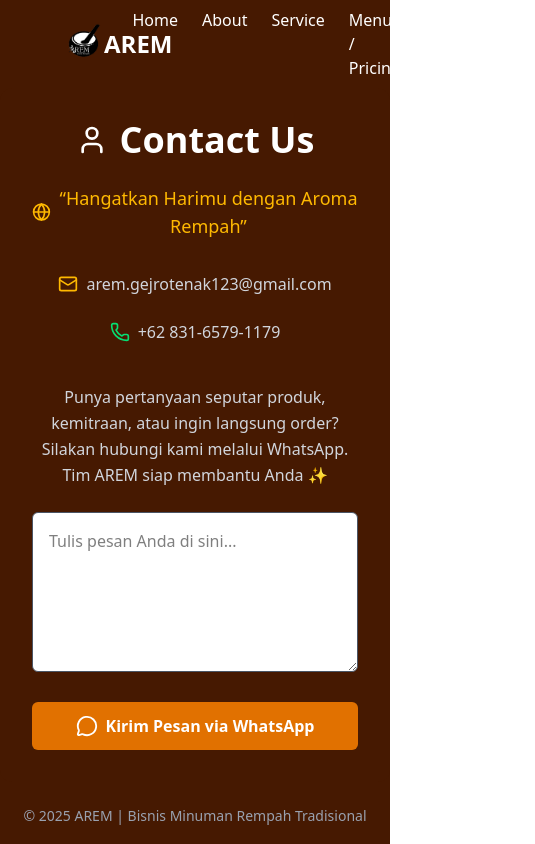
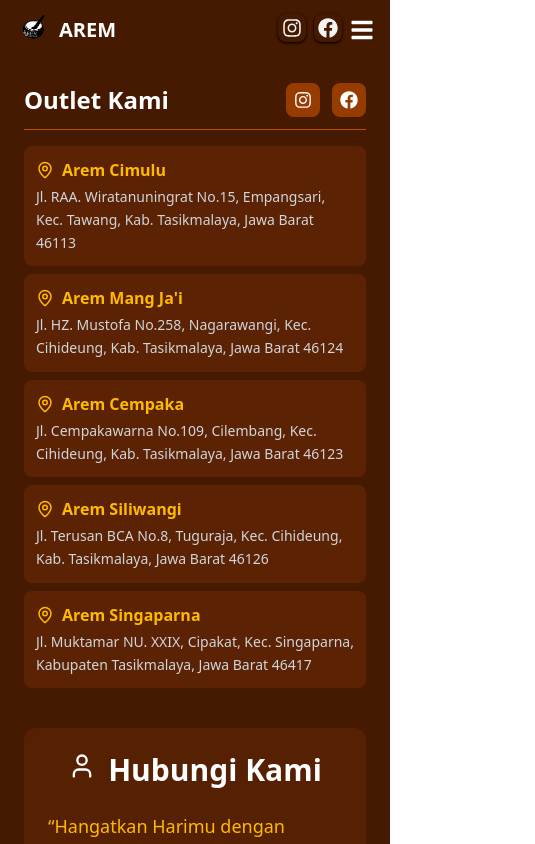
Before and after one commit to aither30/arem-project, a Next.js app: page /contact in a window 390 px wide. Shown: the top 844 px of the page, 535 px wide, since content can reach past the window. Built offline with nearby package versions, Linux system fonts and the light colour scheme.

Commit message:
added interface mobile

```diff
--- a/src/app/about/page.tsx
+++ b/src/app/about/page.tsx
@@ -2,9 +2,9 @@
 
 export default function About() {
   return (
-    <div className="py-8 bg-gradient-to-b from-white to-amber-50">
+    <div className="flex flex-col py-4 md:py-8 bg-gradient-to-b from-white to-amber-50">
       {/* Header */}
-      <div className="text-center mb-8">
+      <div className="text-center md:mb-8 mb-6">
         <div className="flex flex-col items-center">
           <div className="w-16 h-1 bg-amber-600 mb-3"></div>
           <h2 className="text-amber-600 tracking-widest font-medium">
@@ -17,7 +17,7 @@
       </div>
 
       {/* Content */}
-      <div className="max-w-6xl mx-auto grid grid-cols-1 md:grid-cols-2 gap-12 items-center px-6 md:px-12">
+      <div className="max-w-6xl mx-auto grid grid-cols-1 md:grid-cols-2 gap-4 md:gap-12 items-center px-6 md:px-12">
         {/* Image Gallery */}
         <div className="grid grid-cols-2 grid-rows-2 gap-4 relative">
           {/* 4 Foto kecil */}
@@ -45,7 +45,7 @@
         </div>
 
         {/* Text */}
-        <div className="space-y-3">
+        <div className="space-y-3 text-sm md:text-base">
           <h2 className="text-3xl font-bold text-amber-900">Profil Perusahaan</h2>
           <p className="text-gray-700 leading-relaxed text-justify">
             AREM hadir untuk menghadirkan kembali kehangatan dan kekayaan rasa
--- a/src/app/components/nav.tsx
+++ b/src/app/components/nav.tsx
@@ -1,31 +1,36 @@
 "use client";
 import Image from "next/image";
 import Link from "next/link";
-// import { FaInstagram, FaLinkedin, FaGithub, FaTiktok } from "react-icons/fa";
+import { FaInstagram, FaLinkedin, FaGithub, FaTiktok, FaFacebook } from "react-icons/fa";
 
 
 export default function Navbar() {
-//   const socialLinks = [
-//     {
-//       name: "Instagram",
-//       icon: <FaInstagram />,
-//       href: "https://www.instagram.com/appleaither?igsh=cGpiaHQ4aHdxZnVo",
-//     },
-//     {
-//       name: "LinkedIn",
-//       icon: <FaLinkedin />,
-//       href: "https://www.linkedin.com/in/alpi-darul-hakim-331408308?utm_source=share&utm_campaign=share_via&utm_content=profile&utm_medium=android_app",
-//     },
-//     { name: "GitHub", icon: <FaGithub />, href: "https://github.com/aither30" },
-//     {
-//       name: "Tiktok",
-//       icon: <FaTiktok />,
-//       href: "https://www.tiktok.com/@osecret_?_t=ZS-8vkQENo3pho&_r=1",
-//     },
-//   ];
+  const socialLinks = [
+    {
+      name: "Instagram",
+      icon: <FaInstagram />,
+      href: "https://www.instagram.com/appleaither?igsh=cGpiaHQ4aHdxZnVo",
+    },
+    {
+      name: "Facebook",
+      icon: <FaFacebook />,
+      href: "www.facebook.com",
+    },
+    // {
+    //   name: "LinkedIn",
+    //   icon: <FaLinkedin />,
+    //   href: "https://www.linkedin.com/in/alpi-darul-hakim-331408308?utm_source=share&utm_campaign=share_via&utm_content=profile&utm_medium=android_app",
+    // },
+    // { name: "GitHub", icon: <FaGithub />, href: "https://github.com/aither30" },
+    // {
+    //   name: "Tiktok",
+    //   icon: <FaTiktok />,
+    //   href: "https://www.tiktok.com/@osecret_?_t=ZS-8vkQENo3pho&_r=1",
+    // },
+  ];
 
   return (
-    <nav className="bg-amber-950 py-2 mx-auto  flex justify-between items-center z-10 relative">
+    <nav className="bg-amber-950 py-1 mx-auto hidden md:flex justify-between items-center z-10 relative border-b border-b-white">
       {/* Logo Section */}
       <div className="flex ml-16">
         <Image
@@ -41,13 +46,13 @@
       </div>
 
       {/* Navigation Links */}
-      <ul className="flex space-x-6 mr-16 text-l">
+      <ul className="flex space-x-6 text-l">
         <li>
           <Link
             href="/"
             className="hover:text-gray-400 text-white"
           >
-            Home
+            Beranda
           </Link>
         </li>
         <li>
@@ -55,7 +60,7 @@
             href="/about"
             className="hover:text-gray-400 text-white"
           >
-            About
+            Tentang Kami
           </Link>
         </li>
         <li>
@@ -63,7 +68,7 @@
             href="/service"
             className="hover:text-gray-400 text-white"
           >
-            Service
+            Layanan
           </Link>
         </li>
         <li>
@@ -71,7 +76,7 @@
             href="/product"
             className="hover:text-gray-400 text-white "
           >
-            Menu / Pricing
+            Produk
           </Link>
         </li>
         <li>
@@ -79,7 +84,7 @@
             href="/join"
             className="hover:text-gray-400 text-white "
           >
-            Join Us
+            Gabung
           </Link>
         </li>
         <li>
@@ -87,26 +92,27 @@
             href="/contact"
             className="hover:text-gray-400 text-white "
           >
-            Contact
+            Kontak
           </Link>
         </li>
-      </ul>
-
-      {/* Social Links */}
-      {/* <div className="flex gap-2 mr-16">
+        {/* Social Links */}
+      <div className="flex gap-2 mr-16">
         {socialLinks.map((link, index) => (
           <a
             key={index}
             href={link.href}
-            className="flex items-center gap-2 px-2 py-2 rounded-lg
-              border border-gray-100 shadow-md shadow-black bg-black
+            className="flex items-center gap-2 px-1 py-1 rounded-lg
+               shadow-sm shadow-black bg-amber-950
               text-gray-100 text-xl transition-all duration-300 ease-in-out
               hover:shadow-none active:shadow-none active:translate-y-1"
           >
             {link.icon}
           </a>
         ))}
-      </div> */}
+      </div>
+      </ul>
+
+
     </nav>
   );
 }
--- /dev/null
+++ b/src/app/components/navmobile.tsx
@@ -0,0 +1,95 @@
+"use client";
+import Image from "next/image";
+import Link from "next/link";
+import { useState } from "react";
+import { FaBars, FaTimes, FaInstagram, FaFacebook } from "react-icons/fa";
+
+export default function Navmobile() {
+  const [open, setOpen] = useState(false);
+
+  const socialLinks = [
+    {
+      name: "Instagram",
+      icon: <FaInstagram />,
+      href: "https://www.instagram.com/appleaither?igsh=cGpiaHQ4aHdxZnVo",
+    },
+    {
+      name: "Facebook",
+      icon: <FaFacebook />,
+      href: "https://www.facebook.com",
+    },
+  ];
+
+  const menuItems = [
+    { name: "Beranda", href: "/" },
+    { name: "Tentang", href: "/about" },
+    { name: "Layanan", href: "/service" },
+    { name: "Produk Kami", href: "/product" },
+    { name: "Gabung", href: "/join" },
+    { name: "Kontak", href: "/contact" },
+  ];
+
+  return (
+    <nav className="bg-amber-950 text-white px-4 py-3 md:hidden flex justify-between items-center relative">
+      {/* Logo */}
+      <div className="flex items-center gap-2">
+        <Image
+          src="/logo.png"
+          alt="Logo"
+          width={35}
+          height={35}
+          className="rounded-lg object-cover"
+        />
+        <h1 className="text-xl font-bold">AREM</h1>
+      </div>
+
+      <div className="flex gap-2 items-center">
+        {/* Social Links */}
+            <div className="flex gap-2 ml-2 mb-1">
+              {socialLinks.map((link, i) => (
+                <a
+                  key={i}
+                  href={link.href}
+                  target="_blank"
+                  className="flex items-center px-1 py-1 rounded-lg
+               shadow-sm shadow-black bg-amber-950
+              text-gray-100 text-xl transition-all duration-300 ease-in-out
+              hover:shadow-none active:shadow-none active:translate-y-1"
+                >
+                  {link.icon}
+                </a>
+              ))}
+            </div>
+
+      {/* Hamburger */}
+      <button
+        onClick={() => setOpen(!open)}
+        className="text-2xl focus:outline-none"
+      >
+        {open ? <FaTimes /> : <FaBars />}
+      </button>
+      </div>
+
+      {/* Dropdown Menu */}
+      {open && (
+        <div className="absolute top-full left-0 w-full bg-amber-900 shadow-lg rounded-b-2xl z-20">
+          <ul className="flex flex-col gap-1 p-4 text-base">
+            {menuItems.map((item, i) => (
+              <li key={i}>
+                <Link
+                  href={item.href}
+                  className="block px-2 py-2 rounded-lg hover:bg-amber-800 transition"
+                  onClick={() => setOpen(false)}
+                >
+                  {item.name}
+                </Link>
+              </li>
+            ))}
+
+
+          </ul>
+        </div>
+      )}
+    </nav>
+  );
+}
--- a/src/app/contact/page.tsx
+++ b/src/app/contact/page.tsx
@@ -1,13 +1,56 @@
 "use client";
 
-import { MessageCircle, User, Globe, Mail, Phone } from "lucide-react";
+import { MessageCircle, User, Mail, Phone, MapPin } from "lucide-react";
 import { useState } from "react";
+import Link from "next/link";
+import { FaInstagram, FaFacebook } from "react-icons/fa";
 
 export default function Contact() {
+  const socialLinks = [
+    {
+      name: "Instagram",
+      icon: <FaInstagram />,
+      href: "https://www.instagram.com/arem.aromagroup.official",
+    },
+    {
+      name: "Facebook",
+      icon: <FaFacebook />,
+      href: "https://www.facebook.com/arem.aromagroup.official",
+    },
+  ];
+
+  const outlets = [
+    {
+      name: "Arem Cimulu",
+      address:
+        "Jl. RAA. Wiratanuningrat No.15, Empangsari, Kec. Tawang, Kab. Tasikmalaya, Jawa Barat 46113",
+    },
+    {
+      name: "Arem Mang Ja'i",
+      address:
+        "Jl. HZ. Mustofa No.258, Nagarawangi, Kec. Cihideung, Kab. Tasikmalaya, Jawa Barat 46124",
+    },
+    {
+      name: "Arem Cempaka",
+      address:
+        "Jl. Cempakawarna No.109, Cilembang, Kec. Cihideung, Kab. Tasikmalaya, Jawa Barat 46123",
+    },
+    {
+      name: "Arem Siliwangi",
+      address:
+        "Jl. Terusan BCA No.8, Tuguraja, Kec. Cihideung, Kab. Tasikmalaya, Jawa Barat 46126",
+    },
+    {
+      name: "Arem Singaparna",
+      address:
+        "Jl. Muktamar NU. XXIX, Cipakat, Kec. Singaparna, Kabupaten Tasikmalaya, Jawa Barat 46417",
+    },
+  ];
+
   const [message, setMessage] = useState("");
 
   const handleWhatsAppRedirect = () => {
-    const phoneNumber = "6283165791179"; // nomor WA Arem
+    const phoneNumber = "6283165791179";
     const whatsappUrl = `https://wa.me/${phoneNumber}?text=${encodeURIComponent(
       message
     )}`;
@@ -15,37 +58,68 @@
   };
 
   return (
-    <section className="flex flex-col bg-amber-950 text-white" id="contact">
-      {/* Contact Section */}
-      <section className="text-center py-8 px-8 w-full max-w-4xl mx-auto bg-amber-950 text-white rounded-xl z-10 relative">
-        {/* Page Title */}
-        <h2 className="text-4xl font-extrabold mb-6 flex items-center justify-center gap-3">
-          <User size={32} /> Contact Us
+    <section className="flex flex-col md:flex-row bg-amber-950 text-white px-6 md:px-12 py-6 gap-10" id="contact">
+      {/* Outlet Section */}
+      <div className="w-full md:w-1/2 space-y-4">
+        <div className="border-b border-amber-700 pb-3 flex justify-between items-center">
+          <h2 className="text-2xl font-bold ">
+          Outlet Kami
+        </h2>
+        {/* Social Links */}
+        <div className="flex gap-3">
+          {socialLinks.map((link, i) => (
+            <a
+              key={i}
+              href={link.href}
+              target="_blank"
+              className="p-2 bg-amber-800 rounded-lg hover:bg-amber-700 text-lg"
+            >
+              {link.icon}
+            </a>
+          ))}
+        </div>
+        </div>
+        <div className="space-y-2">
+          {outlets.map((outlet, i) => (
+            <div key={i} className="bg-amber-900/40 p-3 rounded-lg">
+              <h3 className="flex items-center gap-2 text-amber-400 font-semibold">
+                <MapPin size={18} /> {outlet.name}
+              </h3>
+              <p className="text-gray-300 text-sm mt-1 leading-relaxed">
+                {outlet.address}
+              </p>
+            </div>
+          ))}
+        </div>
+
+
+      </div>
+
+      {/* Contact Form Section */}
+      <div className="w-full md:w-1/2 bg-amber-900/30 rounded-xl p-6 flex flex-col justify-center items-center">
+        <h2 className="text-3xl font-extrabold mb-6 flex gap-3">
+          <User size={28} /> Hubungi Kami
         </h2>
 
-        {/* Tagline */}
-        <p className="text-lg text-amber-400 mb-8 flex items-center justify-center gap-2">
-          <Globe size={24} /> “Hangatkan Harimu dengan Aroma Rempah”
+        <p className="text-lg text-amber-400 mb-4 ">
+          “Hangatkan Harimu dengan Aroma Rempah”
         </p>
 
-        {/* Contact Information */}
-        <div className="flex flex-col md:flex-row md:justify-center items-center gap-6 mb-10">
-          <p className="flex items-center gap-2 text-gray-300">
-            <Mail size={20} className="text-amber-400" /> arem.gejrotenak123@gmail.com
+        <div className="flex flex-col md:flex-row gap-6 mb-4 text-gray-300">
+          <p className="flex items-center gap-2">
+            <Mail size={20} className="text-amber-400" />{" "}
+            arem.gejrotenak123@gmail.com
           </p>
-          <p className="flex items-center gap-2 text-gray-300">
+          <p className="flex items-center gap-2">
             <Phone size={20} className="text-green-400" /> +62 831-6579-1179
           </p>
         </div>
 
-        {/* Contact Description */}
-        <p className="text-gray-300 leading-relaxed mb-6 max-w-2xl mx-auto">
+        <p className="text-gray-300 leading-relaxed mb-6 text-center">
           Punya pertanyaan seputar produk, kemitraan, atau ingin langsung order?
-          Silakan hubungi kami melalui WhatsApp. Tim AREM siap
-          membantu Anda ✨
+          Silakan hubungi kami melalui WhatsApp. Tim AREM siap membantu Anda
         </p>
 
-        {/* Message Form */}
         <textarea
           placeholder="Tulis pesan Anda di sini..."
           className="w-full p-4 border border-gray-600 rounded-md focus:ring-2 focus:ring-amber-500 h-40 bg-white text-black"
@@ -53,21 +127,13 @@
           onChange={(e) => setMessage(e.target.value)}
         ></textarea>
 
-        {/* Send Button */}
         <button
           onClick={handleWhatsAppRedirect}
           className="flex items-center justify-center gap-2 bg-amber-600 text-white px-6 py-3 rounded-md hover:bg-amber-700 transition mt-6 w-full font-semibold"
         >
           <MessageCircle size={22} /> Kirim Pesan via WhatsApp
         </button>
-      </section>
-
-      {/* Footer */}
-      <footer className="text-center text-sm text-gray-400 py-6">
-        <p>
-          © {new Date().getFullYear()} AREM | Bisnis Minuman Rempah Tradisional
-        </p>
-      </footer>
+      </div>
     </section>
   );
 }
--- a/src/app/join/page.tsx
+++ b/src/app/join/page.tsx
@@ -24,32 +24,32 @@
   ];
 
   return (
-    <div className="py-8 bg-gradient-to-b from-amber-50 to-white">
+    <div className="flex flex-col md:py-8 py-4 bg-gradient-to-b from-amber-50 to-white md:px-0 px-6">
       {/* Header */}
-      <div className="text-center mb-12">
+      <div className="text-center mb-6">
         <div className="flex flex-col items-center">
           <div className="w-16 h-1 bg-amber-600 mb-3"></div>
           <h2 className="text-amber-600 tracking-widest font-medium">
             KEMITRAAN
           </h2>
-          <h1 className="text-4xl md:text-5xl font-extrabold text-gray-900">
-            Bergabunglah Menjadi Mitra AREM ✨
+          <h1 className="text-xl md:text-3xl font-extrabold text-gray-900 text-wrap md:px-0 px-6">
+            Bergabunglah Menjadi Mitra ✨ AREM ✨
           </h1>
-          <p className="mt-4 text-gray-600 max-w-2xl mx-auto">
+          <p className="mt-4 text-gray-600 max-w-2xl mx-auto md:text-base text-sm">
             Raih peluang bisnis minuman rempah tradisional dengan sistem
             kemitraan yang mudah, dukungan penuh dari tim AREM, dan potensi
             keuntungan besar.
           </p>
 
           {/* Tombol Download Panduan */}
-          <div className="mt-6">
+          <div className="md:mt-4 mt-2">
             <Link
               href="https://drive.google.com/file/d/1lGESiqS29Q11Yqj4TxhyhTnUKDN1kX3F/view?usp=drivesdk" // simpan file pdf di public/
               target="_blank"
               rel="noopener noreferrer"
               download
             >
-              <button className="px-6 py-3 bg-amber-600 text-white font-semibold rounded-xl shadow hover:bg-amber-700 transition">
+              <button className="px-4 py-2 md:px-6 md:py-3 text-sm md:text-base bg-amber-600 text-white font-semibold rounded-xl shadow hover:bg-amber-700 transition">
                 📄 Download Panduan Kemitraan
               </button>
             </Link>
@@ -58,13 +58,13 @@
       </div>
 
       {/* Paket */}
-      <div className="max-w-6xl mx-auto grid grid-cols-1 md:grid-cols-2 gap-8 px-6 md:px-12 mb-12">
+      <div className="max-w-6xl mx-auto grid grid-cols-1 md:grid-cols-2 gap-4 md:gap-8 px-6 md:px-12 mb-4 md:mb-6">
         {packages.map((pkg, i) => (
           <div
             key={i}
-            className="bg-white rounded-2xl shadow-md hover:shadow-xl transition overflow-hidden"
+            className="bg-white rounded-xl md:rounded-2xl shadow-md hover:shadow-xl transition overflow-hidden"
           >
-            <div className="relative h-40 w-full">
+            <div className="relative md:h-40 h-20 w-full">
               <Image
                 src={pkg.img}
                 alt={pkg.name}
@@ -72,10 +72,12 @@
                 className="object-cover"
               />
             </div>
-            <div className="p-6 text-center">
-              <h3 className="text-xl font-bold text-amber-900">{pkg.name}</h3>
-              <p className="text-amber-700 font-semibold mt-2">{pkg.price}</p>
-              <p className="text-sm text-gray-600 mt-3">{pkg.benefit}</p>
+            <div className="md:p-5 p-3 text-center">
+              <div className="flex justify-between md:flex-col">
+                <h3 className="text-sm md:text-xl font-bold text-amber-900">{pkg.name}</h3>
+              <p className="text-sm md:text-xl  text-amber-700 font-semibold mt-0 md:mt-1 border-b md:border-b-0">{pkg.price}</p>
+              </div>
+              <p className="text-sm text-left md:text-center md:text-base text-gray-600 mt-1 md:mt-2">{pkg.benefit}</p>
             </div>
           </div>
         ))}
@@ -88,7 +90,7 @@
           target="_blank"
           rel="noopener noreferrer"
         >
-          <button className="px-8 py-3 bg-amber-700 text-white text-lg font-semibold rounded-xl shadow hover:bg-amber-800 transition">
+          <button className="px-4 py-2 md:px-8 md:py-3 bg-amber-700 text-white text-sm md:text-base font-semibold rounded-xl shadow hover:bg-amber-800 transition">
             🚀 Daftar / Join Kemitraan Sekarang
           </button>
         </Link>
--- a/src/app/layout.tsx
+++ b/src/app/layout.tsx
@@ -2,6 +2,8 @@
 import { Geist, Geist_Mono } from "next/font/google";
 import "./globals.css";
 import Navbar from "./components/nav";
+import Navmobile from "./components/navmobile";
+
 const geistSans = Geist({
   variable: "--font-geist-sans",
   subsets: ["latin"],
@@ -28,7 +30,14 @@
         className={`${geistSans.variable} ${geistMono.variable} antialiased`}
       >
         <Navbar></Navbar>
+        <Navmobile />
         {children}
+        {/* Footer */}
+      <footer className="text-center text-sm text-white py-4 bg-amber-950 border-t border-t-white">
+        <p>
+          © {new Date().getFullYear()} AREM | Bisnis Minuman Rempah Tradisional
+        </p>
+      </footer>
       </body>
     </html>
   );
--- a/src/app/page.tsx
+++ b/src/app/page.tsx
@@ -6,6 +6,9 @@
 import Product from "./product/page";
 import Joinus from "./join/page";
 import Contact from "./contact/page";
+// import Navmobile from "./components/navmobile";
+
+
 import { useState, useEffect } from "react";
 
 export default function Home() {
@@ -29,7 +32,7 @@
 
   return (
     <div>
-      {/* <Navbar></Navbar> */}
+      {/* <Navbar ></Navbar> */}
 
       {/* Hero Section */}
       <div id="home">
--- a/src/app/product/page.tsx
+++ b/src/app/product/page.tsx
@@ -89,21 +89,21 @@
   ];
 
   return (
-    <div className="py-8 bg-gradient-to-b from-amber-50 to-white">
+    <div className="flex flex-col py-4 md:py-8 bg-gradient-to-b from-amber-50 to-white">
       {/* Header */}
-      <div className="text-center mb-12">
+      <div className="text-center mb-4 md:mb-12">
         <div className="flex flex-col items-center">
           <div className="w-16 h-1 bg-amber-600 mb-3"></div>
           <h2 className="text-amber-600 tracking-widest font-medium">PRODUK KAMI</h2>
-          <h1 className="text-5xl font-extrabold text-gray-900">
+          <h1 className="text-xl md:text-3xl font-extrabold text-gray-900">
             AROMA REMPAH
           </h1>
         </div>
       </div>
 
       {/* Content */}
-      <div className="max-w-5xl mx-auto bg-white rounded-2xl shadow-xl p-8">
-        <div className="grid grid-cols-1 md:grid-cols-2 gap-8">
+      <div className="max-w-5xl mx-auto bg-white rounded-2xl shadow-xl p-2 md:p-8">
+        <div className="grid grid-cols-1 md:grid-cols-2 gap-2 md:gap-8">
           {menu.map((item, i) => (
             <div key={i} className="border-b border-gray-200 last:border-none pb-4">
               <div className="flex justify-between items-start hover:bg-amber-50 rounded-lg transition p-3">
@@ -116,11 +116,11 @@
                     alt={item.title}
                   />
                   <div>
-                    <h4 className="text-lg font-semibold">{item.title}</h4>
-                    <p className="text-sm text-gray-600">{item.desc}</p>
+                    <h4 className="text-base md:text-lg font-semibold">{item.title}</h4>
+                    <p className="text-xs md:text-sm text-gray-600">{item.desc}</p>
                   </div>
                 </div>
-                <p className="text-amber-700 font-bold whitespace-nowrap">
+                <p className="text-amber-700 text-sm md:text-base font-bold whitespace-nowrap">
                   {item.price}
                 </p>
               </div>
--- a/src/app/service/page.tsx
+++ b/src/app/service/page.tsx
@@ -26,40 +26,40 @@
 
 
   return (
-    <div className="py-8 bg-gradient-to-b from-amber-50 to-white">
+    <div className="flex flex-col py-4 md:py-8 bg-gradient-to-b from-amber-50 to-white">
       {/* Header */}
-      <div className="text-center mb-12">
+      <div className="text-center mb-6 md:mb-12">
         <div className="flex flex-col items-center">
           <div className="w-16 h-1 bg-amber-600 mb-3"></div>
           <h2 className="text-amber-600 tracking-widest font-medium">
-            OUR SERVICE
+            LAYANAN KAMI
           </h2>
-          <h1 className="text-4xl md:text-5xl font-extrabold text-gray-900">
-            Fresh & Organic Beans
+          <h1 className="text-xl md:text-3xl font-extrabold text-gray-900 text-wrap">
+            Hangatkan Harimu dengan Aroma Rempah
           </h1>
         </div>
       </div>
 
       {/* Content */}
-      <div className="max-w-6xl mx-auto grid grid-cols-1 md:grid-cols-2 gap-10 px-6 md:px-12">
+      <div className="max-w-6xl mx-auto grid grid-cols-2 md:grid-cols-2 gap-4 md:gap-10 px-6 md:px-12">
         {services.map((service, i) => (
           <div
             key={i}
-            className="flex items-start space-x-5 bg-white rounded-xl shadow-md p-6 hover:shadow-lg transition"
+            className="flex md:flex-row flex-col items-start space-x-5 bg-white rounded-xl shadow-md p-6 hover:shadow-lg transition"
           >
-            <div className="w-24 h-24 relative rounded-lg overflow-hidden flex-shrink-0">
+            <div className="w-24 h-24 relative rounded-lg overflow-hidden flex justify-center items-center">
               <Image
                 src={service.img}
                 alt={service.title}
                 fill
-                className="object-cover"
+                className="object-cover "
               />
             </div>
             <div>
-              <h3 className="text-xl font-semibold text-amber-900 mb-2">
+              <h3 className="md:text-xl text-sm font-semibold text-amber-900 mb-2">
                 {service.title}
               </h3>
-              <p className="text-gray-600 text-sm leading-relaxed">
+              <p className="text-gray-600 text-xs leading-relaxed">
                 {service.desc}
               </p>
             </div>
```
